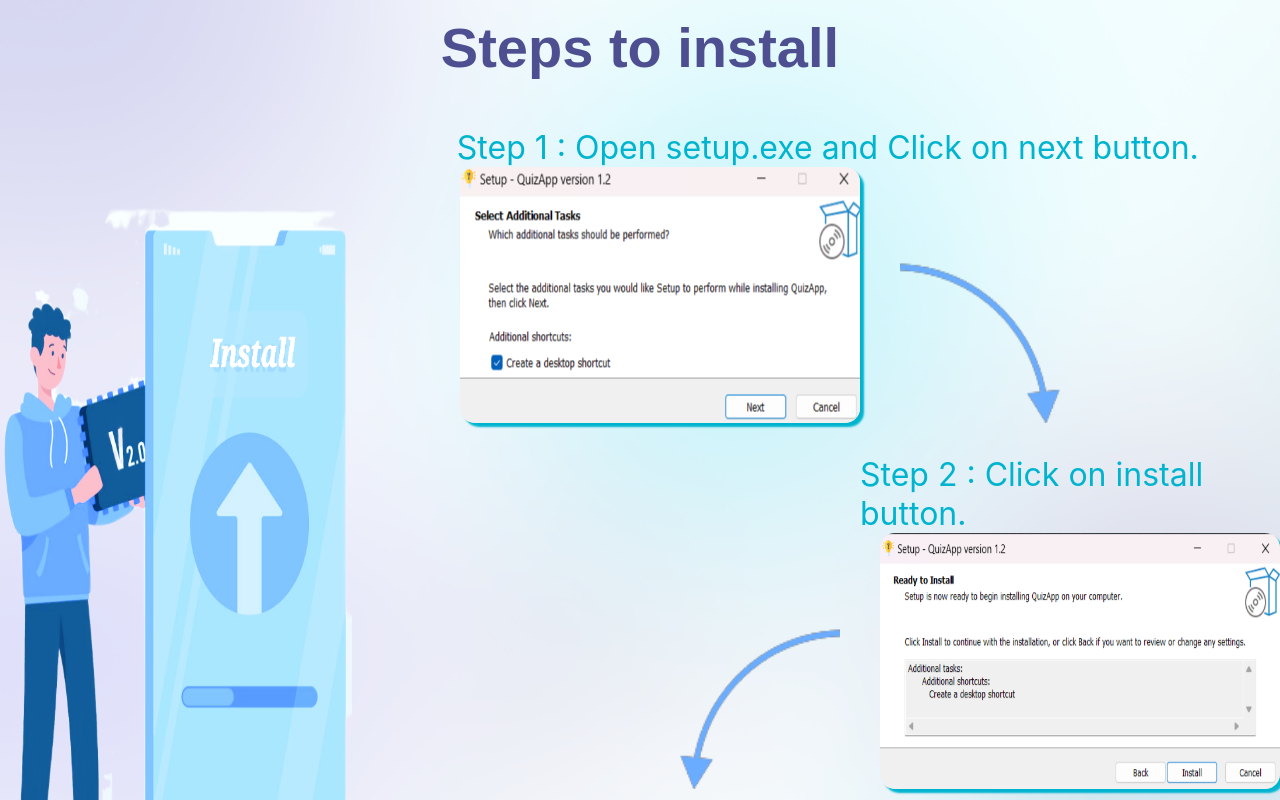
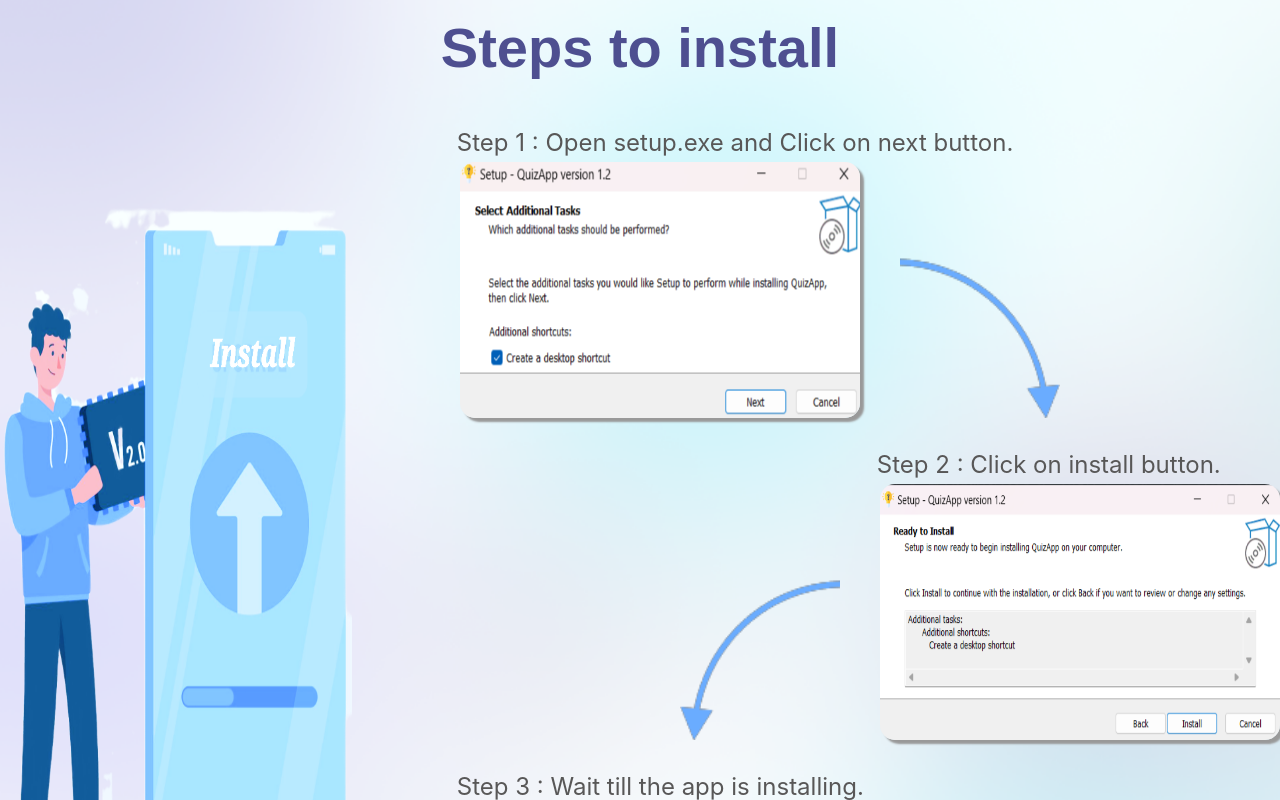
Before and after one commit to tanisha-modi/JavaJam, a React (Create React App) app: page / in a window 1280 px wide. Shown: the part 1760-2560 px from the top of the page. Built offline with nearby package versions, Linux system fonts and the light colour scheme; a web font is replaced by a local one.

Commit message:
corrections introduced by raju

```diff
--- a/src/Components/Steps.css
+++ b/src/Components/Steps.css
@@ -55,16 +55,18 @@
     width: 25rem;
     border-radius: 15px;
     margin-left: 20px;
-    box-shadow: 4px 4px 2px #00B4CF;
-      -moz-box-shadow: 4px 4px 2px #00B4CF;
-      -webkit-box-shadow: 4px 4px 2px #00B4CF;
-      -khtml-box-shadow: 4px 4px 2px #00B4CF;
+    box-shadow: 4px 4px 2px rgb(153, 153, 153);
+      -moz-box-shadow: 4px 4px 2px rgb(153, 153, 153);
+      -webkit-box-shadow: 4px 4px 2pxr gb(153, 153, 153);
+      -khtml-box-shadow: 4px 4px 2px rgb(153, 153, 153);
   }
   .steps-right p{
-    font-size: 2rem;
+    font-size: 1.5rem;
+    color: rgb(88, 87, 87);
+    margin-bottom: 5px;
   }
   .s4{
-    margin-left: 50%;
+    margin-left: 52%;
   }
   .s3{
     margin-left: 2%;
```
